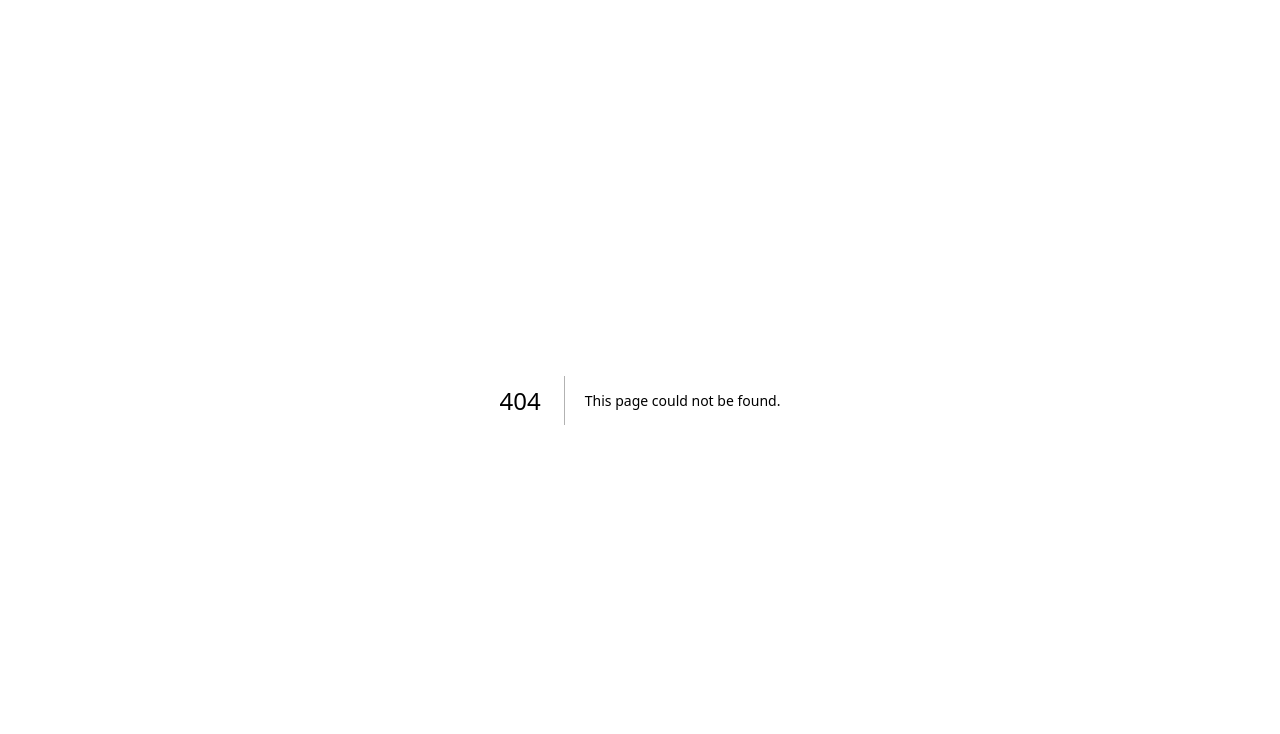
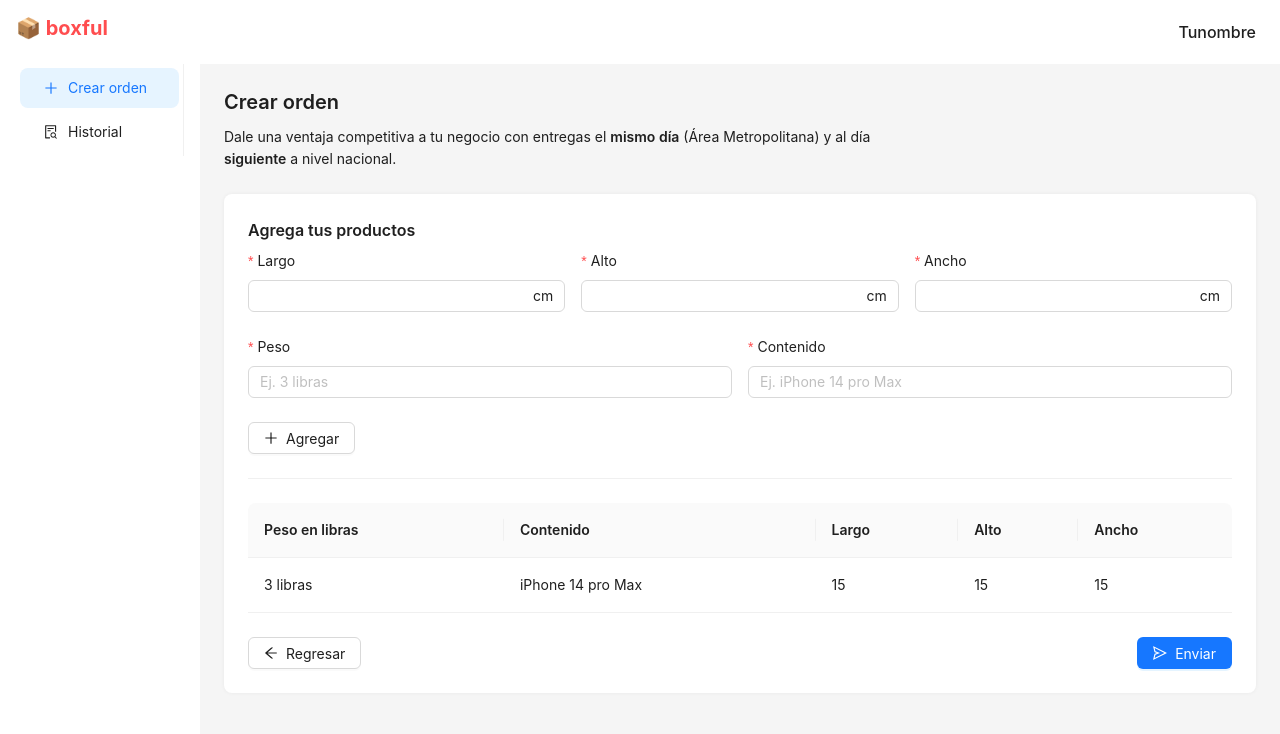
Before and after one commit to argd14/bxfl_fe, a Next.js app: page /orders/add-product in a window 1280 px wide. Before the commit this address had no page. Shown: the top 734 px of the page. Built offline with nearby package versions, Linux system fonts and the light colour scheme.

Commit message:
add products screen and styles

```diff
--- /dev/null
+++ b/app/orders/add-product/add-product.module.css
@@ -0,0 +1,73 @@
+.layout {
+  min-height: 100vh;
+}
+
+.sider {
+  background-color: #fff;
+  padding: 16px;
+}
+
+.logo {
+  font-size: 20px;
+  font-weight: bold;
+  margin-bottom: 24px;
+  color: #ff4d4f;
+}
+
+.header {
+  background-color: #fff;
+  padding: 0 24px;
+  display: flex;
+  justify-content: flex-end;
+  align-items: center;
+}
+
+.username {
+  font-weight: 500;
+  font-size: 16px;
+}
+
+.content {
+  padding: 24px;
+  background-color: #f5f5f5;
+}
+
+.subtitle {
+  margin-bottom: 24px;
+  display: block;
+  max-width: 700px;
+}
+
+.card {
+  background-color: #fff;
+  padding: 24px;
+  border-radius: 8px;
+  box-shadow: 0 0 4px rgba(0, 0, 0, 0.05);
+}
+
+.table {
+  margin-top: 16px;
+  background-color: #fff;
+}
+
+.actions {
+  display: flex;
+  justify-content: space-between;
+  margin-top: 24px;
+}
+
+/* Responsive tweaks */
+@media (max-width: 768px) {
+  .header {
+    justify-content: center;
+  }
+
+  .logo {
+    text-align: center;
+  }
+
+  .actions {
+    flex-direction: column;
+    gap: 12px;
+  }
+}
--- /dev/null
+++ b/app/orders/add-product/page.tsx
@@ -0,0 +1,153 @@
+'use client'
+
+import {
+  Layout,
+  Menu,
+  Typography,
+  Form,
+  Input,
+  Button,
+  Row,
+  Col,
+  Space,
+  Divider,
+  Table,
+} from 'antd'
+import {
+  PlusOutlined,
+  FileSearchOutlined,
+  SendOutlined,
+  ArrowLeftOutlined,
+} from '@ant-design/icons'
+import styles from './add-product.module.css'
+import { useState } from 'react'
+
+const { Header, Sider, Content } = Layout
+const { Title, Text } = Typography
+
+
+const AddProduct = () => {
+
+      const [form] = Form.useForm()
+  const [productos, setProductos] = useState([
+    {
+      key: '1',
+      largo: '15',
+      alto: '15',
+      ancho: '15',
+      peso: '3 libras',
+      contenido: 'iPhone 14 pro Max',
+    },
+  ])
+
+      const onAdd = (values: any) => {
+    const nuevo = {
+      key: `${Date.now()}`,
+      largo: values.largo,
+      alto: values.alto,
+      ancho: values.ancho,
+      peso: values.peso,
+      contenido: values.contenido,
+    }
+    setProductos([...productos, nuevo])
+    form.resetFields()
+  }
+
+  const columns = [
+    { title: 'Peso en libras', dataIndex: 'peso', key: 'peso' },
+    { title: 'Contenido', dataIndex: 'contenido', key: 'contenido' },
+    { title: 'Largo', dataIndex: 'largo', key: 'largo' },
+    { title: 'Alto', dataIndex: 'alto', key: 'alto' },
+    { title: 'Ancho', dataIndex: 'ancho', key: 'ancho' },
+  ]
+    return (
+            <Layout className={styles.layout}>
+      <Sider breakpoint="lg" collapsedWidth="0" className={styles.sider}>
+        <div className={styles.logo}>📦 boxful</div>
+        <Menu theme="light" mode="inline" defaultSelectedKeys={['1']}>
+          <Menu.Item key="1" icon={<PlusOutlined />}>
+            Crear orden
+          </Menu.Item>
+          <Menu.Item key="2" icon={<FileSearchOutlined />}>
+            Historial
+          </Menu.Item>
+        </Menu>
+      </Sider>
+
+      <Layout>
+        <Header className={styles.header}>
+          <div className={styles.username}>Tunombre</div>
+        </Header>
+
+        <Content className={styles.content}>
+          <Title level={4}>Crear orden</Title>
+          <Text className={styles.subtitle}>
+            Dale una ventaja competitiva a tu negocio con entregas el <strong>mismo día</strong> (Área Metropolitana) y al día <strong>siguiente</strong> a nivel nacional.
+          </Text>
+
+          <div className={styles.card}>
+            <Title level={5}>Agrega tus productos</Title>
+
+            <Form form={form} layout="vertical" onFinish={onAdd}>
+              <Row gutter={16}>
+                <Col xs={8}>
+                  <Form.Item label="Largo" name="largo" rules={[{ required: true }]}>
+                    <Input suffix="cm" />
+                  </Form.Item>
+                </Col>
+                <Col xs={8}>
+                  <Form.Item label="Alto" name="alto" rules={[{ required: true }]}>
+                    <Input suffix="cm" />
+                  </Form.Item>
+                </Col>
+                <Col xs={8}>
+                  <Form.Item label="Ancho" name="ancho" rules={[{ required: true }]}>
+                    <Input suffix="cm" />
+                  </Form.Item>
+                </Col>
+              </Row>
+
+              <Row gutter={16}>
+                <Col xs={12}>
+                  <Form.Item label="Peso" name="peso" rules={[{ required: true }]}>
+                    <Input placeholder="Ej. 3 libras" />
+                  </Form.Item>
+                </Col>
+                <Col xs={12}>
+                  <Form.Item label="Contenido" name="contenido" rules={[{ required: true }]}>
+                    <Input placeholder="Ej. iPhone 14 pro Max" />
+                  </Form.Item>
+                </Col>
+              </Row>
+
+              <Form.Item>
+                <Button type="default" htmlType="submit" icon={<PlusOutlined />}>
+                  Agregar
+                </Button>
+              </Form.Item>
+            </Form>
+
+            <Divider />
+
+            <Table
+              columns={columns}
+              dataSource={productos}
+              pagination={false}
+              className={styles.table}
+              scroll={{ x: 'max-content' }}
+            />
+
+            <div className={styles.actions}>
+              <Button icon={<ArrowLeftOutlined />}>Regresar</Button>
+              <Button type="primary" icon={<SendOutlined />}>
+                Enviar
+              </Button>
+            </div>
+          </div>
+        </Content>
+      </Layout>
+    </Layout>
+    );
+}
+
+export default AddProduct;
```
